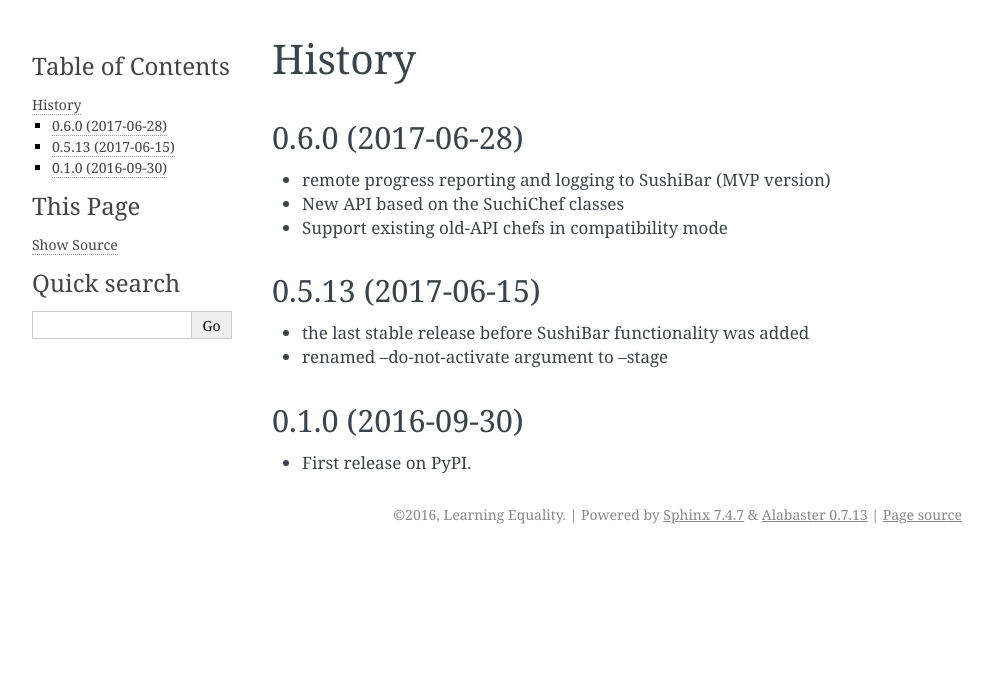
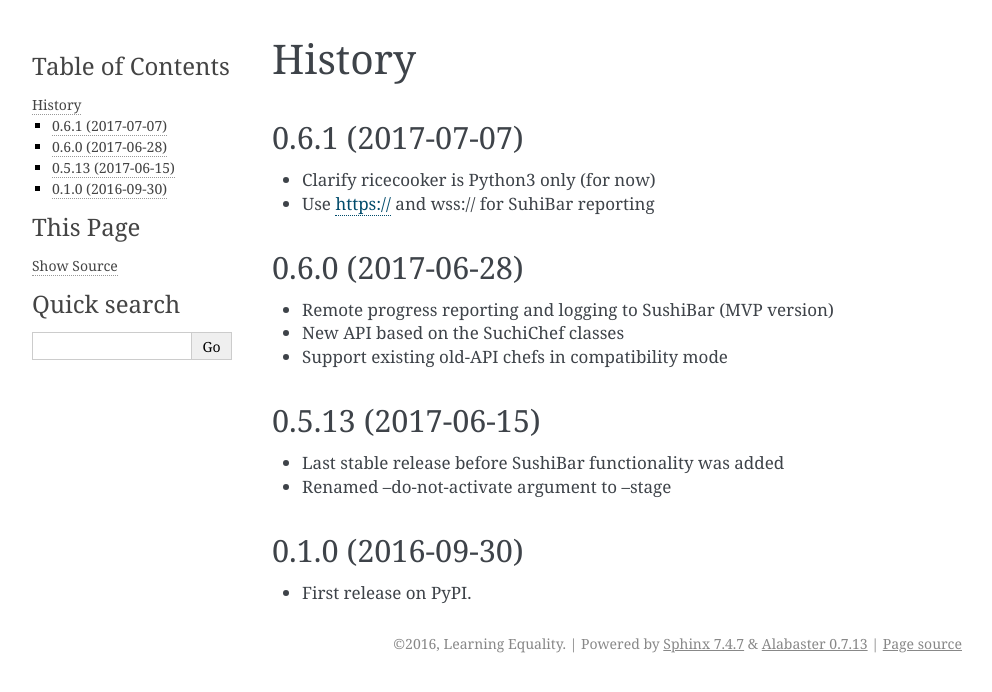
Before and after one commit to learningequality/ricecooker, a Sphinx documentation site: the page built from docs/history.rst, in a window 1280 px wide. Shown: the top 692 px of the page, without its empty margins (148-1140 px from the left). Built offline with Sphinx 7.4.7, drawn with Linux system fonts in a browser that asks for light colours.

Commit message:
Bump version number to 0.6.1

```diff
--- a/docs/history.rst
+++ b/docs/history.rst
@@ -3,22 +3,24 @@ History
 =======
 
 
+0.6.1 (2017-07-07)
+------------------
+* Clarify ricecooker is Python3 only (for now)
+* Use https:// and wss:// for SuhiBar reporting
+
 
 0.6.0 (2017-06-28)
 ------------------
-
-* remote progress reporting and logging to SushiBar (MVP version)
+* Remote progress reporting and logging to SushiBar (MVP version)
 * New API based on the SuchiChef classes
 * Support existing old-API chefs in compatibility mode
 
 
 
-
 0.5.13 (2017-06-15)
 -------------------
-
-* the last stable release before SushiBar functionality was added
-* renamed --do-not-activate argument to --stage
+* Last stable release before SushiBar functionality was added
+* Renamed --do-not-activate argument to --stage
 
 
 
--- a/ricecooker/__init__.py
+++ b/ricecooker/__init__.py
@@ -2,7 +2,7 @@
 
 __author__ = 'Learning Equality'
 __email__ = 'jordan@learningequality.org'
-__version__ = '0.6.0'
+__version__ = '0.6.1'
 
 
 import sys
```
